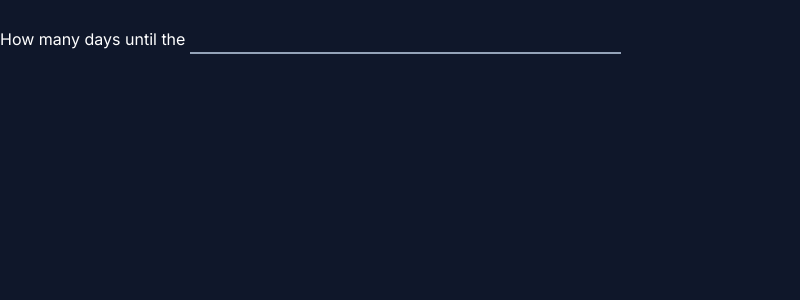
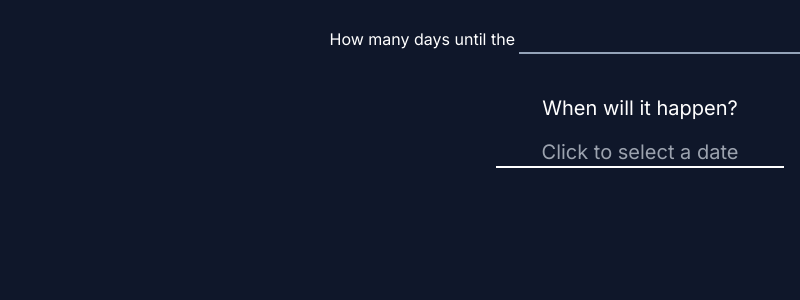
Before and after one commit to matej-kotrba/day-countdown, a Next.js app: page / in a window 1280 px wide. Shown: the top 300 px of the page, without its empty margins (0-800 px from the left). Built offline with nearby package versions, Linux system fonts and the light colour scheme.

Commit message:
Setup of date picker

```diff
--- a/package.json
+++ b/package.json
@@ -16,12 +16,14 @@
     "next": "13.4.3",
     "postcss": "8.4.23",
     "react": "18.2.0",
+    "react-datepicker": "^4.12.0",
     "react-dom": "18.2.0",
     "tailwindcss": "3.3.2",
     "typescript": "5.0.4"
   },
   "devDependencies": {
     "@types/node": "20.2.3",
-    "@types/react": "18.2.6"
+    "@types/react": "18.2.6",
+    "@types/react-datepicker": "^4.11.2"
   }
 }
--- a/src/app/page.tsx
+++ b/src/app/page.tsx
@@ -1,8 +1,10 @@
+import Content from "~/components/Content";
+
 export default function Home() {
   return (
     <>
       {/* <h2>Welcome to Countdown</h2> */}
-      <div>
+      <div className="flex flex-col items-center justify-center gap-10">
         <p>
           <span className="text-md">How many days until the </span>
           <input
@@ -11,6 +13,9 @@ export default function Home() {
             style={{ width: "fit-content" }}
           />
         </p>
+        <div>
+          <Content />
+        </div>
       </div>
     </>
   );
--- /dev/null
+++ b/src/components/Content.tsx
@@ -0,0 +1,24 @@
+"use client";
+
+import { useState } from "react";
+import DatePicker from "react-datepicker";
+
+import "react-datepicker/dist/react-datepicker.css";
+
+export default function Content() {
+  const [startDate, setStartDate] = useState<Date | null>(null);
+
+  return (
+    <div className="flex flex-col items-center gap-4">
+      <p className="text-xl">When will it happen?</p>
+      <DatePicker
+        dateFormat={"dd/MM/yyyy"}
+        minDate={new Date(new Date().getTime() + 24 * 60 * 60 * 1000)}
+        selected={startDate}
+        onChange={(date) => setStartDate(date)}
+        className="text-xl text-center text-white bg-transparent border-b-2 border-white border-solid outline-none"
+        placeholderText="Click to select a date"
+      />
+    </div>
+  );
+}
```
Also changed, not shown: 1 other file (tests, documents, lock files or other folders).
